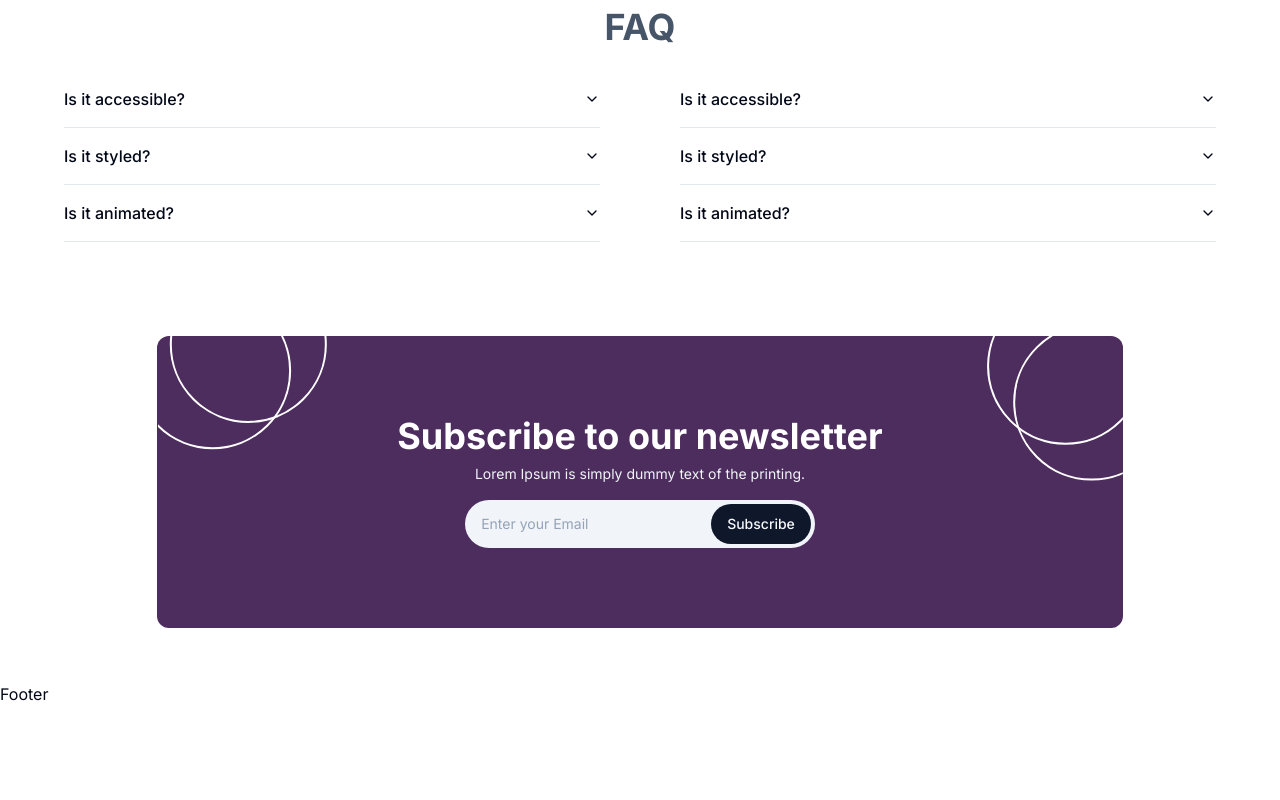
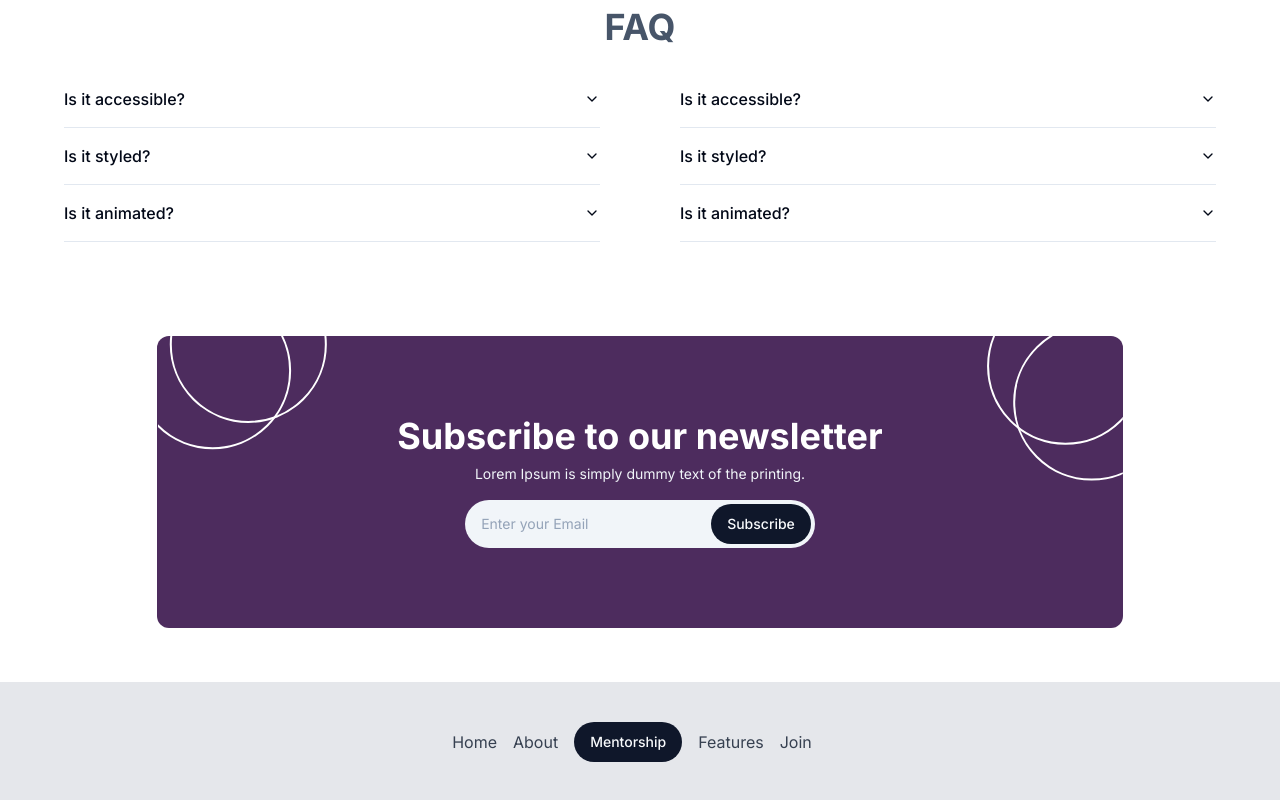
Before and after one commit to FrontendFreaks/Official-Website, a Next.js app: page / in a window 1280 px wide. Shown: the part 2134-2934 px from the top of the page. Before the commit the page ends 2840 px from the top, so only its background shows below. Built offline with nearby package versions, Linux system fonts and the light colour scheme.

Commit message:
Added Footer section

```diff
--- a/components/layout/site-footer.tsx
+++ b/components/layout/site-footer.tsx
@@ -1,7 +1,31 @@
 import React from "react";
+import { Button } from "../ui/button";
 
 type Props = {};
 
 export default function SiteFooter({}: Props) {
-  return <div>Footer</div>;
+  return (
+    <footer className="bg-gray-200 py-10">
+      <div className="container mx-auto px-4">
+        <div className="flex items-center justify-center">
+          <a href="/" className="text-gray-700 hover:text-gray-900 mr-4">
+            Home
+          </a>
+          <a href="/about" className="text-gray-700 hover:text-gray-900 mr-4">
+            About
+          </a>
+          <Button className="rounded-full">Mentorship</Button>
+          <a
+            href="/features"
+            className="text-gray-700 hover:text-gray-900 mr-4 ml-4"
+          >
+            Features
+          </a>
+          <a href="/join" className="text-gray-700 hover:text-gray-900 mr-4">
+            Join
+          </a>
+        </div>
+      </div>
+    </footer>
+  );
 }
```
